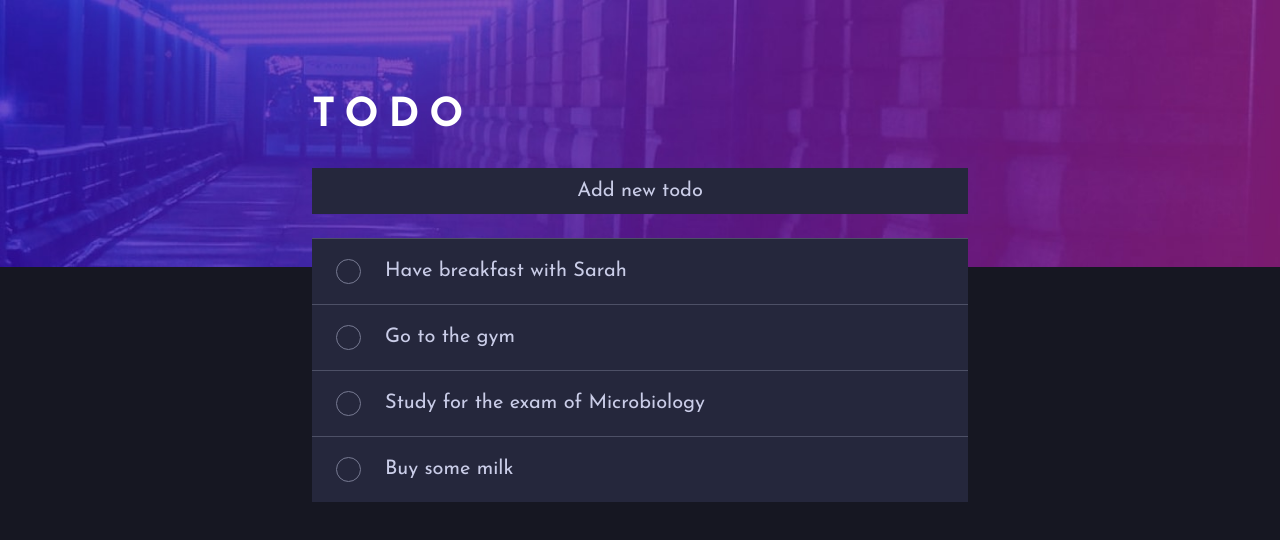
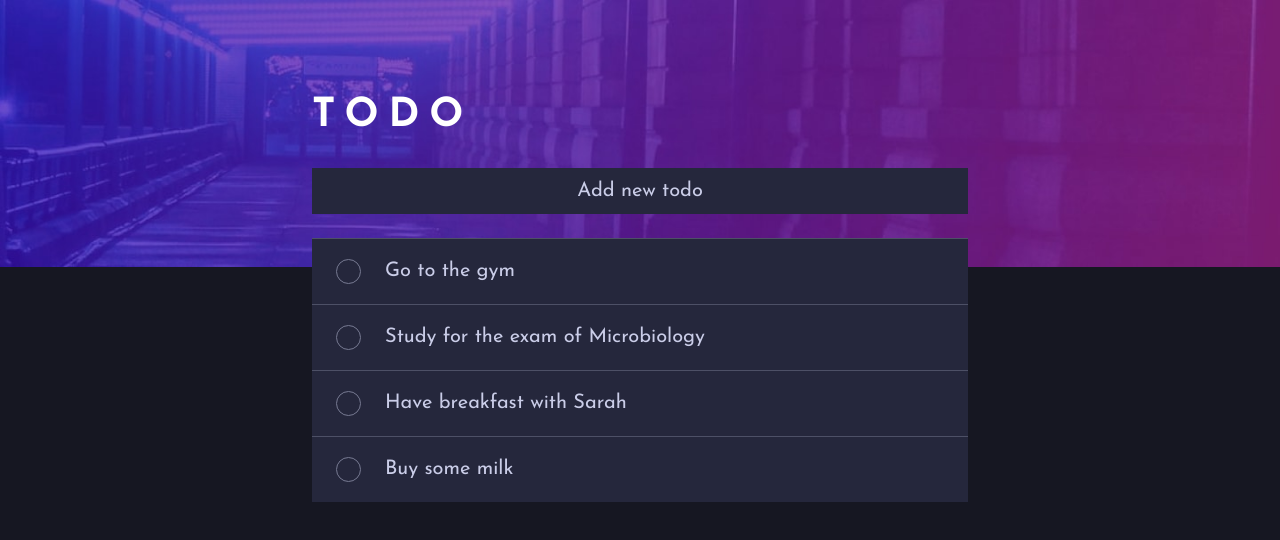
Before and after one commit to StefanoConsonni/todo-react-ts, a React (Vite) app: page / in a window 1280 px wide. Shown: the top 540 px of the page. Built offline with nearby package versions, Linux system fonts and the light colour scheme; data requests are answered from the project's data file.

Commit message:
edit useEffect in TodoList.tsx

```diff
--- a/data/db.json
+++ b/data/db.json
@@ -12,21 +12,21 @@
       "title": "Go to the gym",
       "description": "Lorem ipsum dolor sit amet, consectetur adipiscing elit, sed do eiusmod tempor incididunt ut labore et dolore magna aliqua. Ut enim ad minim veniam, quis nostrud exercitation ullamco laboris nisi ut aliquip ex ea commodo consequat. Duis aute irure dolor in reprehenderit in voluptate velit esse cillum.",
       "isCompleted": false,
-      "createdAt": "Sep 1 2023 8:16:40 PM"
+      "createdAt": "Sep 6 2023 8:16:40 PM"
     },
     {
       "id": "2rc6wce0",
       "title": "Study for the exam of Microbiology",
       "description": "Lorem ipsum dolor sit amet, consectetur adipiscing elit, sed do eiusmod tempor incididunt ut labore et dolore magna aliqua. Ut enim ad minim veniam, quis nostrud exercitation ullamco laboris nisi ut aliquip ex ea commodo consequat. Duis aute irure dolor in reprehenderit in voluptate velit esse cillum.",
       "isCompleted": false,
-      "createdAt": "Sep 2 2023 7:06:40 PM"
+      "createdAt": "Sep 5 2023 7:56:40 PM"
     },
     {
       "id": "45nf01e0",
       "title": "Buy some milk",
       "description": "Lorem ipsum dolor sit amet, consectetur adipiscing elit, sed do eiusmod tempor incididunt ut labore et dolore magna aliqua. Ut enim ad minim veniam, quis nostrud exercitation ullamco laboris nisi ut aliquip ex ea commodo consequat. Duis aute irure dolor in reprehenderit in voluptate velit esse cillum.",
       "isCompleted": false,
-      "createdAt": "Sep 2 2023 7:16:40 PM"
+      "createdAt": "Sep 4 2023 7:16:40 PM"
     }
   ]
 }
--- a/src/components/TodoList/TodoList.tsx
+++ b/src/components/TodoList/TodoList.tsx
@@ -13,8 +13,16 @@ export function TodoList() {
 
   useEffect(() => {
     if (data) {
-      const completedTodos = data.filter((todo) => todo.isCompleted);
-      const incompleteTodos = data.filter((todo) => !todo.isCompleted);
+      const sortedByDateTime = [...data].sort((a, b) => {
+        const dateA = new Date(a.createdAt);
+        const dateB = new Date(b.createdAt);
+        // eslint-disable-next-line @typescript-eslint/ban-ts-comment
+        // @ts-ignore
+        return dateB - dateA;
+      });
+
+      const completedTodos = sortedByDateTime.filter((todo) => todo.isCompleted);
+      const incompleteTodos = sortedByDateTime.filter((todo) => !todo.isCompleted);
       const finalSortedArray = [...incompleteTodos, ...completedTodos];
       setTodos(finalSortedArray);
     }
```
